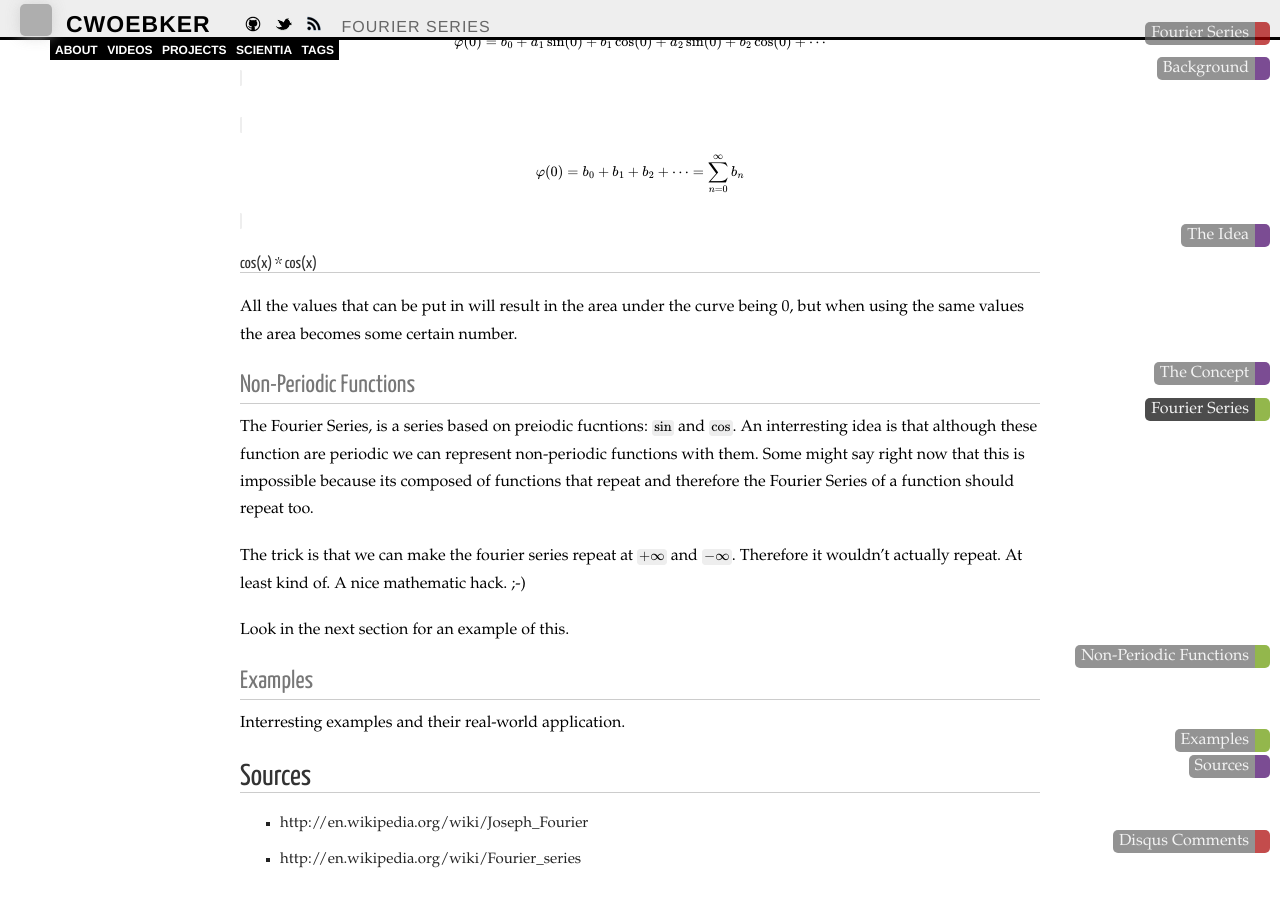
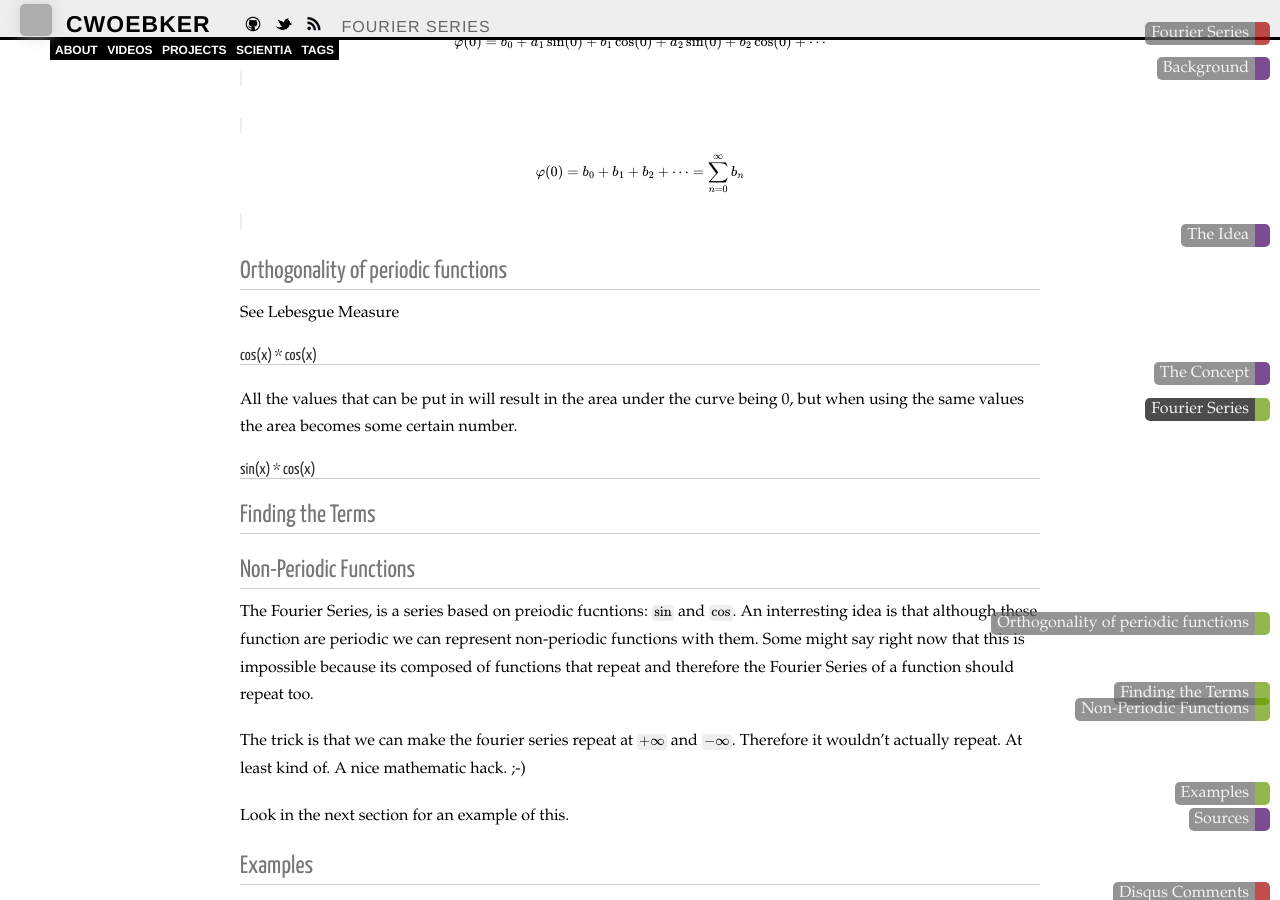
Before and after one commit to cwoebker/.com, a Jekyll site: the page built from scientia/math/fourier-series.md, in a window 1280 px wide and 900 px high, scrolled down 1889 px. Built offline with Jekyll 4.4.1, drawn with Linux system fonts in a browser that asks for light colours; Markdown is read by kramdown in place of the engine named in the settings; formulas are drawn with MathJax 3; a script that is not in the unit is left out; comment, search, counter and statistics services are not loaded; grey boxes are pictures that could not be loaded.

```diff
--- a/scientia/math/fourier-series.md
+++ b/scientia/math/fourier-series.md
@@ -72,11 +72,21 @@ When plugging in `\(0\)` we get an interresting result, that gets rid of many of
 \varphi(0)=b_0 + b_1 + b_2 + \cdots = \sum_{n=0}^{\infty} b_n
 \]`
 
+### Orthogonality of periodic functions
+
+See Lebesgue Measure
+
 #### cos(x) * cos(x)
 
-<script type="text/javascript" id="WolframAlphaScriptec78b0700064223c5cd7898812ecffae" src="http://www.wolframalpha.com/widget/widget.jsp?id=ec78b0700064223c5cd7898812ecffae&output=lightbox"></script>
+<script type="text/javascript" id="WolframAlphaScript360882f81985e81cb99c1fe7acff4a06" src="http://www.wolframalpha.com/widget/widget.jsp?id=360882f81985e81cb99c1fe7acff4a06"></script>
 
 All the values that can be put in will result in the area under the curve being 0, but when using the same values the area becomes some certain number.
+
+#### sin(x) * cos(x)
+
+<script type="text/javascript" id="WolframAlphaScript9ea68e97266389f3fe227b9c0e0084f3" src="http://www.wolframalpha.com/widget/widget.jsp?id=9ea68e97266389f3fe227b9c0e0084f3"></script>
+
+### Finding the Terms
 
 ### Non-Periodic Functions
 
```
